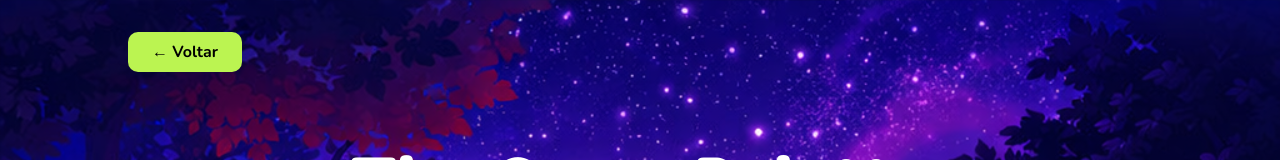
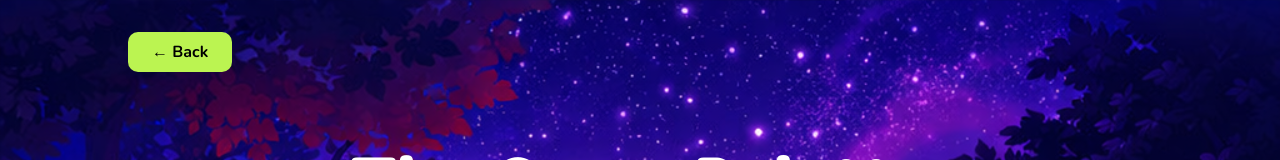
Before and after one commit to xtestegg/site-fero, a React (Vite) app: page /croco-palette in a window 1280 px wide. Shown: the top 160 px of the page. Built offline with nearby package versions, Linux system fonts and the light colour scheme.

Commit message:
Update: Change back button text to English

```diff
--- a/src/web/pages/croco-palette.tsx
+++ b/src/web/pages/croco-palette.tsx
@@ -27,7 +27,7 @@ export default function CrocoPalette() {
             href="/"
             className="inline-block px-6 py-2 bg-lime-300 text-black font-bold rounded-lg hover:bg-lime-400 transition-all"
           >
-            ← Voltar
+            ← Back
           </a>
         </div>
       </div>
```
